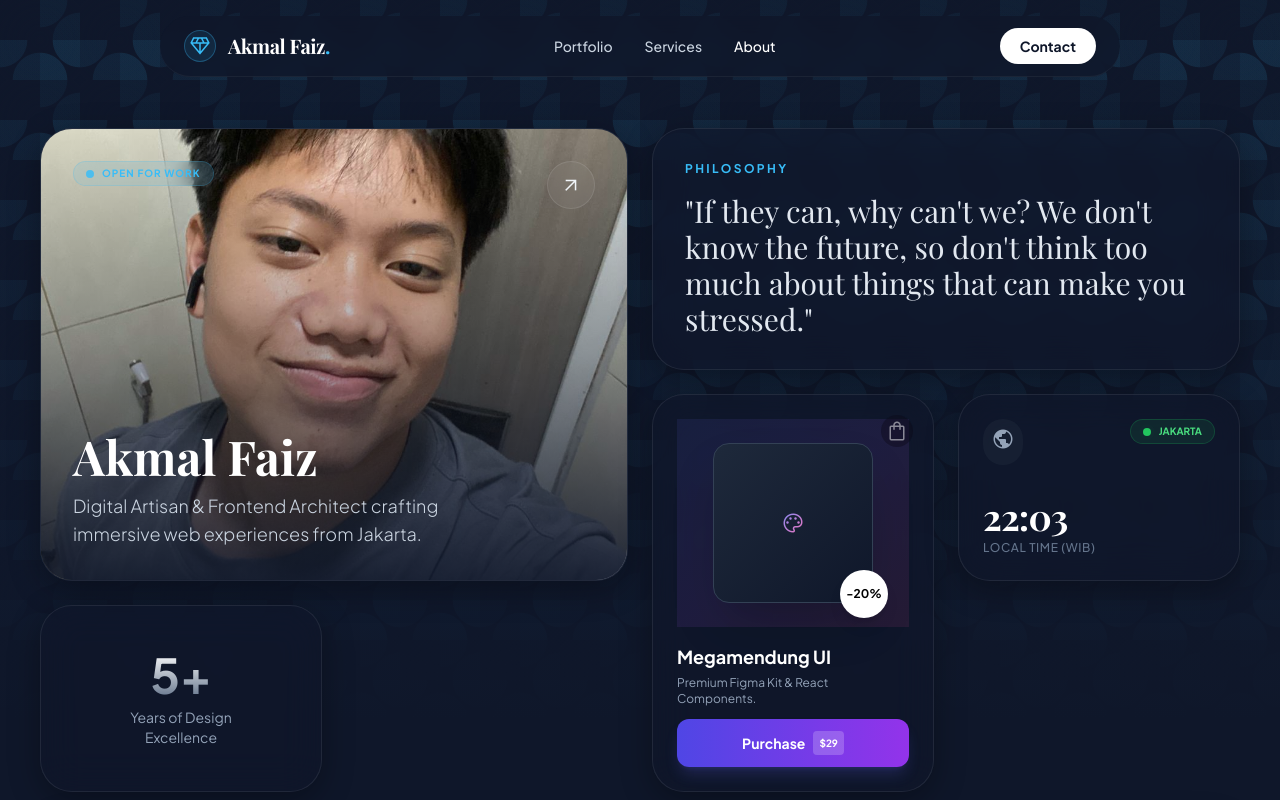
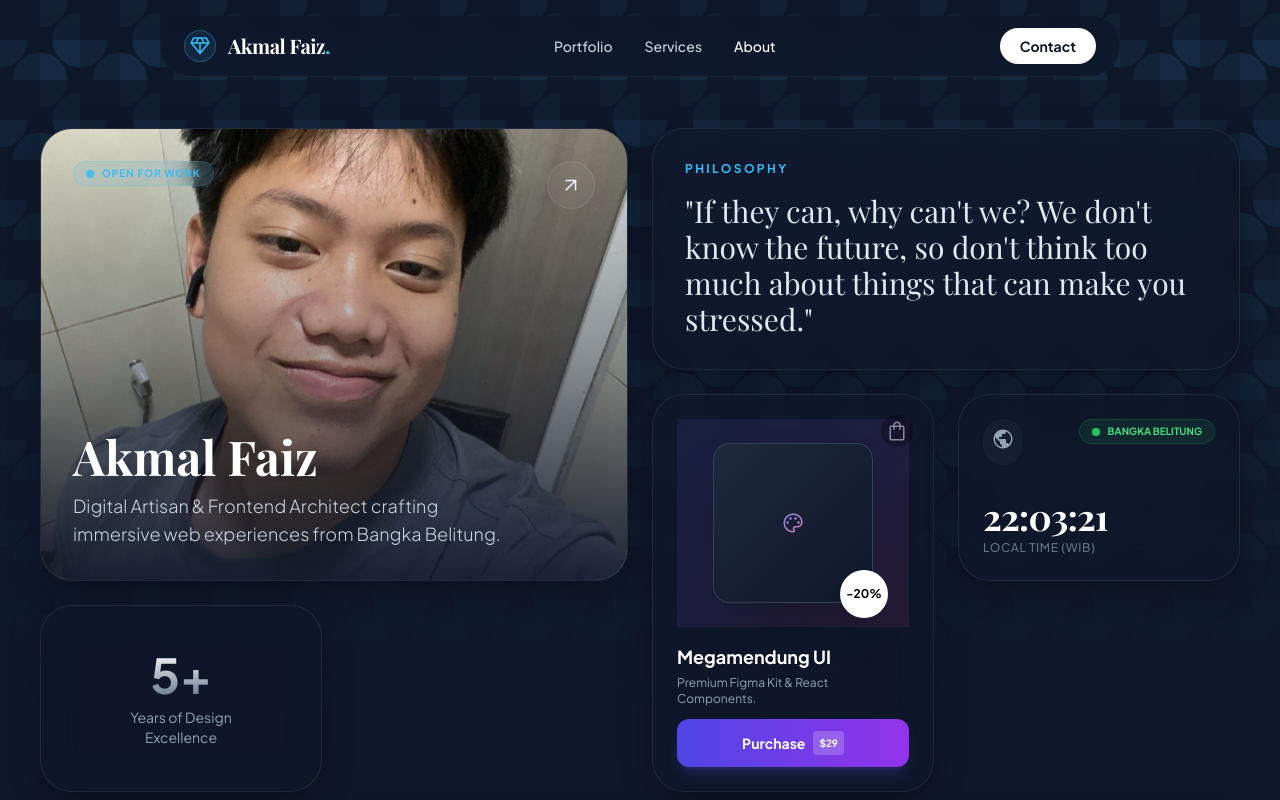
Before and after one commit to deayusts-ux/webakmal, a Next.js app: page /about in a window 1280 px wide. Shown: the top 800 px of the page. Built offline with nearby package versions, Linux system fonts and the light colour scheme; a web font is replaced by a local one.

Commit message:
update location to Bangka Belitung

```diff
--- a/src/components/about/BentoHero.tsx
+++ b/src/components/about/BentoHero.tsx
@@ -22,7 +22,7 @@ export default function BentoHero() {
                 </h1>
                 <p className="text-slate-300 text-lg max-w-md font-light">
                     Digital Artisan &amp; Frontend Architect crafting immersive web
-                    experiences from Jakarta.
+                    experiences from Bangka Belitung.
                 </p>
             </div>
         </div>
--- a/src/components/about/BentoTimeLocation.tsx
+++ b/src/components/about/BentoTimeLocation.tsx
@@ -14,6 +14,7 @@ export default function BentoTimeLocation() {
                 timeZone: "Asia/Jakarta",
                 hour: "2-digit",
                 minute: "2-digit",
+                second: "2-digit",
             });
             setTime(timeString);
         };
@@ -36,7 +37,7 @@ export default function BentoTimeLocation() {
                         <span className="relative inline-flex rounded-full h-2 w-2 bg-green-500"></span>
                     </span>
                     <span className="text-[10px] font-bold text-green-400 uppercase">
-                        Jakarta
+                        Bangka Belitung
                     </span>
                 </div>
             </div>
```
